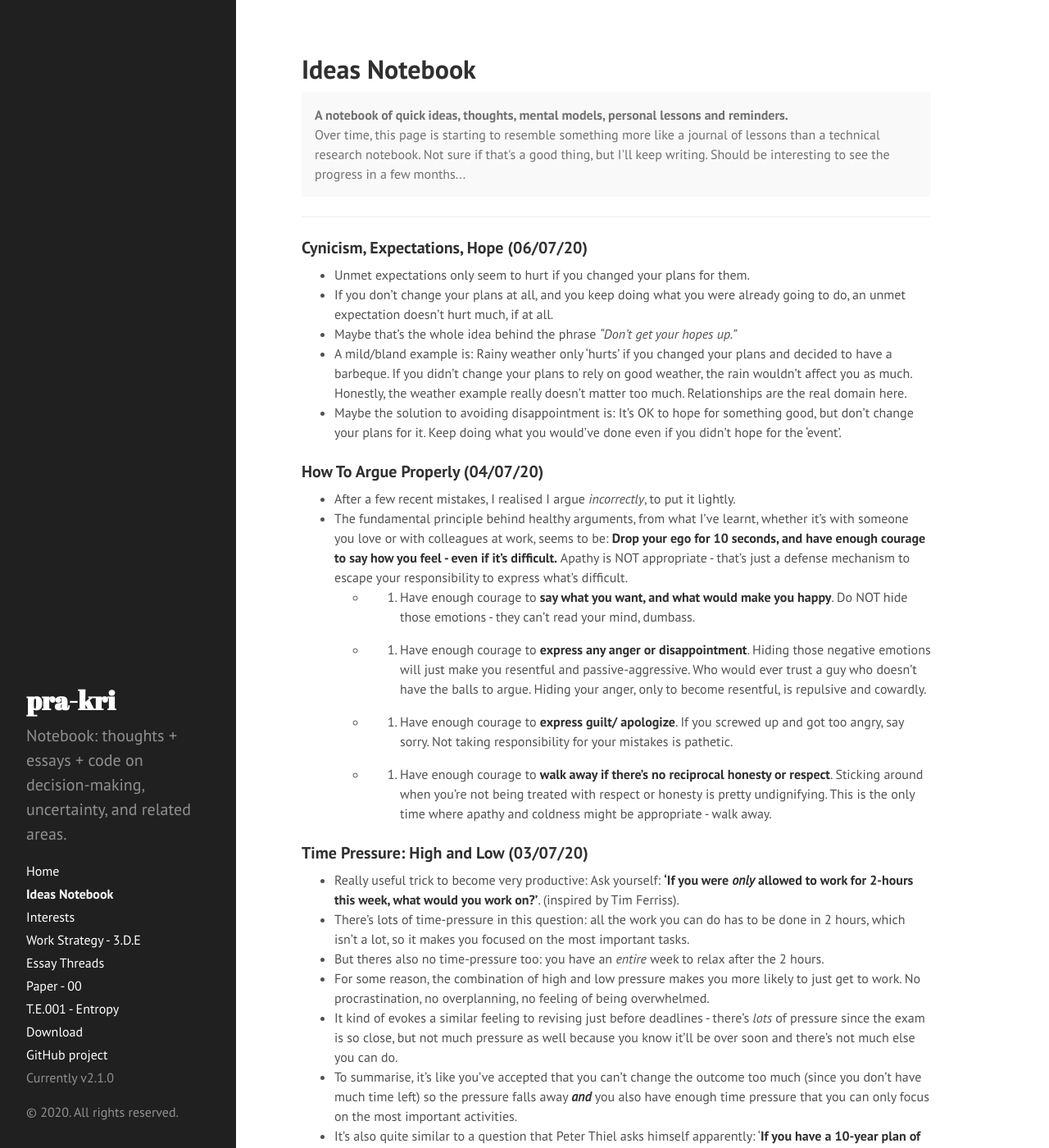
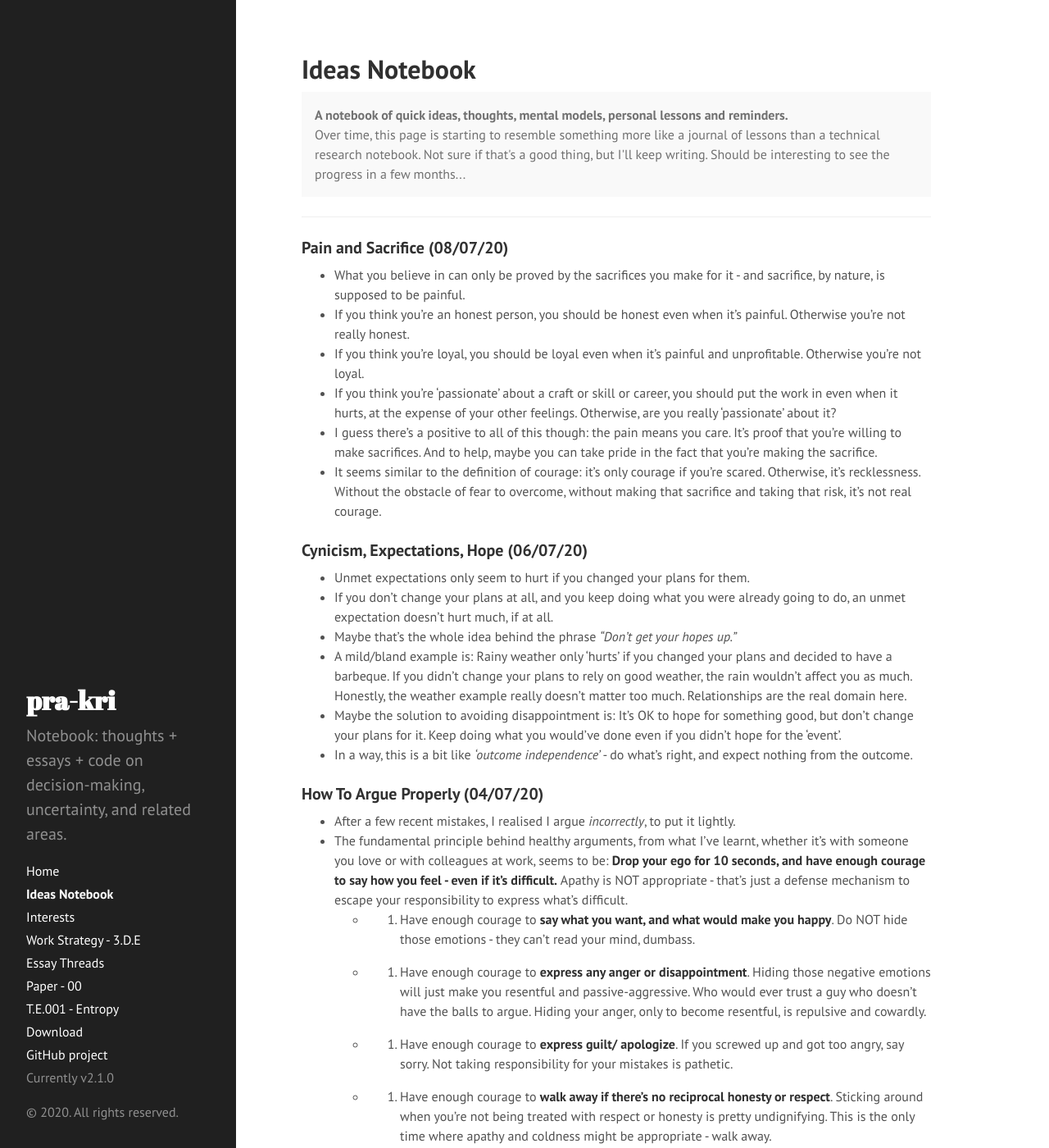
Before and after one commit to pra-kri/pra-kri.github.io, a Jekyll site: the page built from IdeasNotebook.md, in a window 1280 px wide and 1400 px high. Shown: the whole window at 82% size. Built offline with Jekyll 4.4.1, drawn with Linux system fonts in a browser that asks for light colours.

Commit message:
Update IdeasNotebook.md

```diff
--- a/IdeasNotebook.md
+++ b/IdeasNotebook.md
@@ -10,12 +10,22 @@ title: Ideas Notebook
 
 
 ---
+
+### Pain and Sacrifice (08/07/20)
+* What you believe in can only be proved by the sacrifices you make for it - and sacrifice, by nature, is supposed to be painful.
+* If you think you're an honest person, you should be honest even when it's painful. Otherwise you're not really honest.
+* If you think you're loyal, you should be loyal even when it's painful and unprofitable. Otherwise you're not loyal.
+* If you think you're 'passionate' about a craft or skill or career, you should put the work in even when it hurts, at the expense of your other feelings. Otherwise, are you really 'passionate' about it?
+* I guess there's a positive to all of this though: the pain means you care. It's proof that you're willing to make sacrifices. And to help, maybe you can take pride in the fact that you're making the sacrifice.
+* It seems similar to the definition of courage: it's only courage if you're scared. Otherwise, it's recklessness. Without the obstacle of fear to overcome, without making that sacrifice and taking that risk, it's not real courage.
+
 ### Cynicism, Expectations, Hope (06/07/20)
 * Unmet expectations only seem to hurt if you changed your plans for them.
 * If you don't change your plans at all, and you keep doing what you were already going to do, an unmet expectation doesn't hurt much, if at all.
 * Maybe that's the whole idea behind the phrase *"Don't get your hopes up."*
 * A mild/bland example is: Rainy weather only 'hurts' if you changed your plans and decided to have a barbeque. If you didn't change your plans to rely on good weather, the rain wouldn't affect you as much. Honestly, the weather example really doesn't matter too much. Relationships are the real domain here.
 * Maybe the solution to avoiding disappointment is: It's OK to hope for something good, but don't change your plans for it. Keep doing what you would've done even if you didn't hope for the 'event'.
+* In a way, this is a bit like *'outcome independence'* - do what's right, and expect nothing from the outcome.
 
 ### How To Argue Properly (04/07/20)
 * After a few recent mistakes, I realised I argue *incorrectly*, to put it lightly.
```
